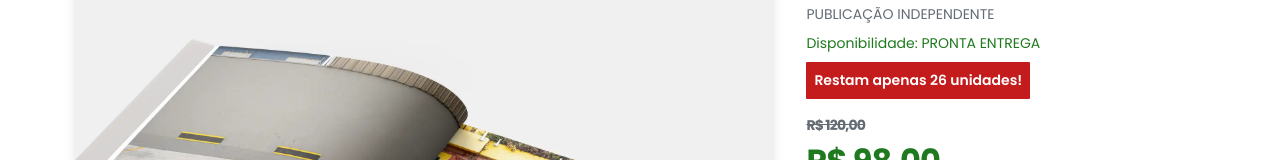
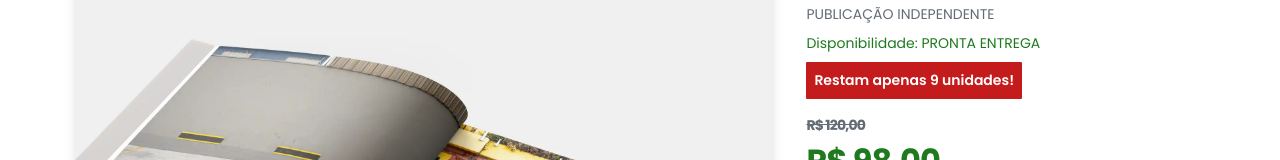
Before and after one commit to jricardocarreira/lp-brasil-graffiti-book, a Next.js app: page / in a window 1280 px wide. Shown: the part 358-518 px from the top of the page. Built offline with nearby package versions, Linux system fonts and the light colour scheme; no server answers; a web font is replaced by a local one.

Commit message:
remove cálculo dinâmico de estoque restante e define valor fixo de 9 unidades

```diff
--- a/src/components/Pricing.tsx
+++ b/src/components/Pricing.tsx
@@ -75,31 +75,11 @@ const calcularPrevisaoEntrega = (diasUteis: number) => {
   return dataAtual.toLocaleDateString('pt-BR', { year: '2-digit', month: '2-digit', day: '2-digit' });
 };
 
-const calcularEstoqueRestante = () => {
-  const dataInicial = new Date('2025-09-05');
-  const dataFinal = new Date('2025-09-30');
-  const hoje = new Date();
-
-  // Se ainda não chegou na data inicial ou já passou da data final
-  if (hoje < dataInicial) return 26;
-  if (hoje > dataFinal) return 2;
-
-  // Calcula o total de dias entre as datas
-  const totalDias = Math.ceil((dataFinal.getTime() - dataInicial.getTime()) / (1000 * 60 * 60 * 24));
-  const diasPassados = Math.ceil((hoje.getTime() - dataInicial.getTime()) / (1000 * 60 * 60 * 24));
-
-  // Calcula o estoque restante proporcionalmente
-  const estoqueRestante = Math.max(2, Math.floor(26 - ((28 * diasPassados) / totalDias)));
-
-  return estoqueRestante;
-};
 
 export const Pricing = () => {
   const [currentImageIndex, setCurrentImageIndex] = useState(0);
   const [isAutoPlaying, setIsAutoPlaying] = useState(true);
   const [quantity, setQuantity] = useState(1);
-  const [estoqueRestante, setEstoqueRestante] = useState(calcularEstoqueRestante());
-
   const images = [
     {
       src: "/mockup-papel.webp",
@@ -145,15 +125,6 @@ export const Pricing = () => {
       }
     };
   }, [isAutoPlaying, images.length]);
-
-  // Atualiza o estoque a cada minuto
-  useEffect(() => {
-    const interval = setInterval(() => {
-      setEstoqueRestante(calcularEstoqueRestante());
-    }, 60000);
-
-    return () => clearInterval(interval);
-  }, []);
 
   const handlePrevious = () => {
     setIsAutoPlaying(false);
@@ -440,7 +411,7 @@ export const Pricing = () => {
                   fontWeight: "600"
                 }}
               >
-                Restam apenas {estoqueRestante} unidades!
+                Restam apenas 9 unidades!
               </Typography>
             </Stack>
 
```
